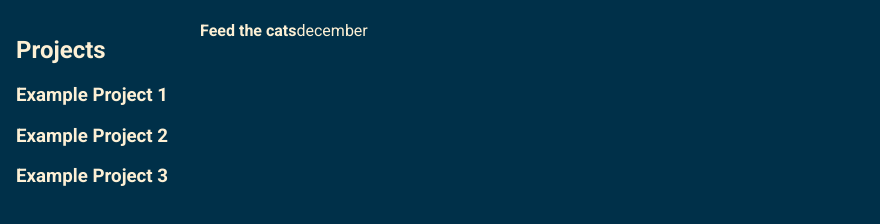
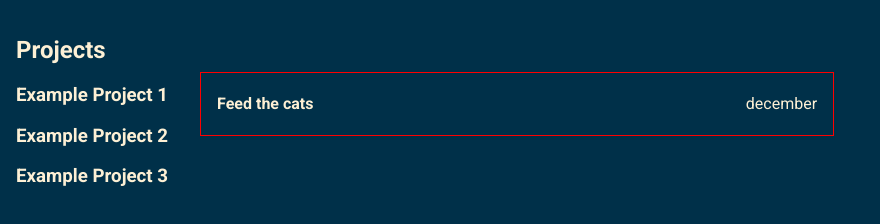
Before and after one commit to thiseas-perso/todo-list, a website built with webpack: page dist/index.html in a window 1280 px wide. Shown: the whole page, without its empty margins (0-880 px from the left). Built offline with nearby package versions, Linux system fonts and the light colour scheme.

Commit message:
structure files

```diff
--- a/src/style.css
+++ b/src/style.css
@@ -17,7 +17,15 @@ aside{
    padding: 16px;
 }
 
+main{
+   padding-top: 72px;
+}
+
 .todo-container{
    display: flex;
    align-items: center;
+   justify-content: space-between;
+   max-width: 600px;
+   border: 1px solid red;
+   padding: 0 16px;
 }
```
Also changed, not shown: src/index.js (+4 -3 lines), dist/index.bundle.js, src/back/generator.js (renamed from src/generator.js), src/back/methods.js (renamed from src/methods.js), src/back/seed.js (renamed from src/seed.js), src/front/main.js (renamed from src/main.js), src/front/sidebar.js (renamed from src/sidebar.js).
